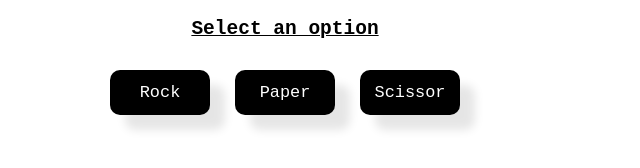
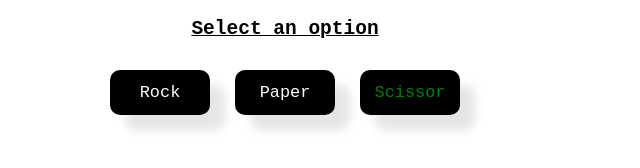
Before and after one commit to shiva20022/Rock_pape_Scissor, a plain HTML site: page index.html in a window 1280 px wide. Shown: the part 530-698 px from the top of the page, 355-995 px from the left. Drawn offline with Linux system fonts and the light colour scheme.

Commit message:
scissor clour is green

```diff
--- a/index.html
+++ b/index.html
@@ -44,7 +44,7 @@
 					<div class="btn-wrapper">
 						<button id="rock" class="player-option">Rock</button>
 						<button id="paper" class="player-option">Paper</button>
-						<button id="scissor" class="player-option">Scissor</button>
+						<button id="scissor" style="color: green;" class="player-option">Scissor</button>
 					</div>
 				</div>
 			</div>
```
